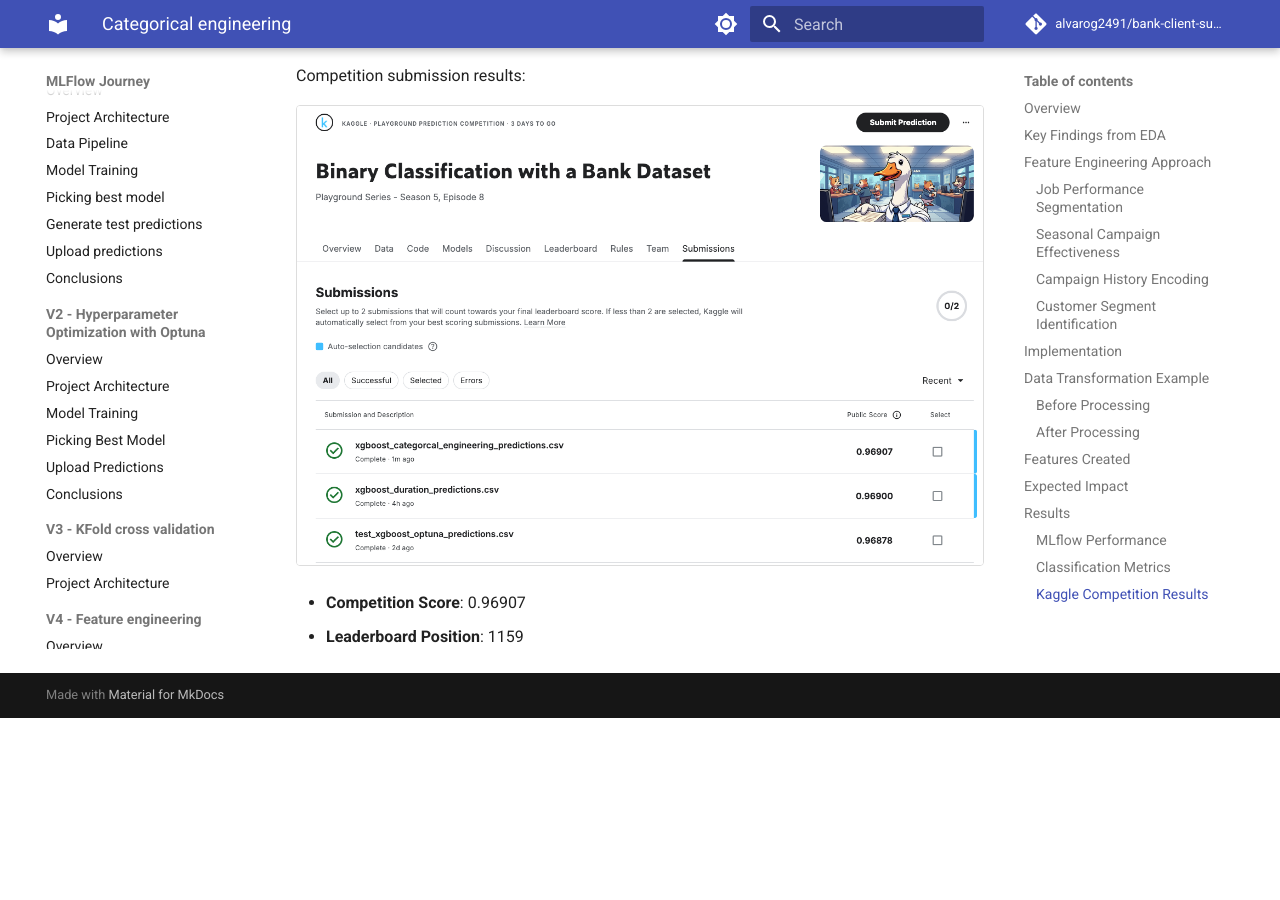
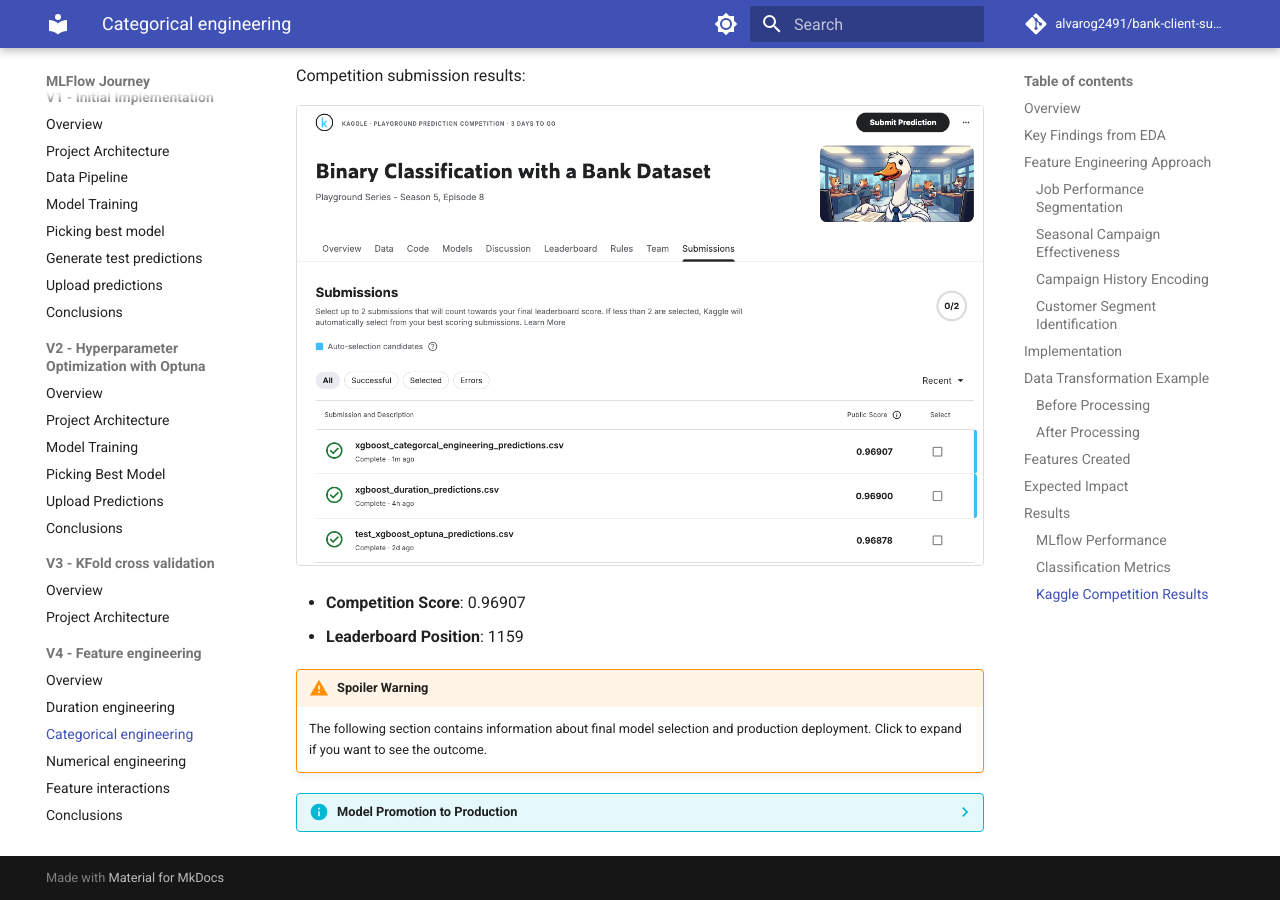
Before and after one commit to alvarog2491/bank-client-subscription-classifier, an MkDocs documentation site: the page built from docs/docs/mlflow/v4/03_categorical_feature_engineering.md, in a window 1280 px wide and 900 px high, scrolled down 5224 px. Built offline with MkDocs 1.6.1 and Material for MkDocs 9.7.7, drawn with Linux system fonts in a browser that asks for light colours; comment, search, counter and statistics services are not loaded; before the commit the page ends 5942 px from its top, so only the background shows below that.

Commit message:
Promote XGboost Model V19 to production and mention it on Documentation

```diff
--- a/docs/docs/mlflow/v4/03_categorical_feature_engineering.md
+++ b/docs/docs/mlflow/v4/03_categorical_feature_engineering.md
@@ -146,3 +146,18 @@
 
 - **Competition Score**: 0.96907
 - **Leaderboard Position**: 1159
+
+!!! warning "Spoiler Warning"
+    The following section contains information about final model selection and production deployment. Click to expand if you want to see the outcome.
+
+??? info "Model Promotion to Production"
+    Based on the strong performance results, model V19 was identified as the best performing model and promoted to production with the champion alias in the MLflow Model Registry.
+
+    <a href="../images/Promoted_model_production.png" target="_blank">
+      <img src="../images/Promoted_model_production.png" alt="Model V19 Promoted to Production" width="800" style="cursor: pointer; border: 1px solid #ddd; border-radius: 4px; transition: 0.3s;" onmouseover="this.style.opacity='0.8'" onmouseout="this.style.opacity='1'">
+    </a>
+
+    - **Model Version**: V19
+    - **Status**: Champion (Production)
+    - **Deployment**: Ready for inference and business use
+    - **Registry**: Versioned and tracked in MLflow Model Registry
```
Also changed, not shown: docs/docs/mlflow/v4/images/Promoted_model_production.png (added), 1 other file.
